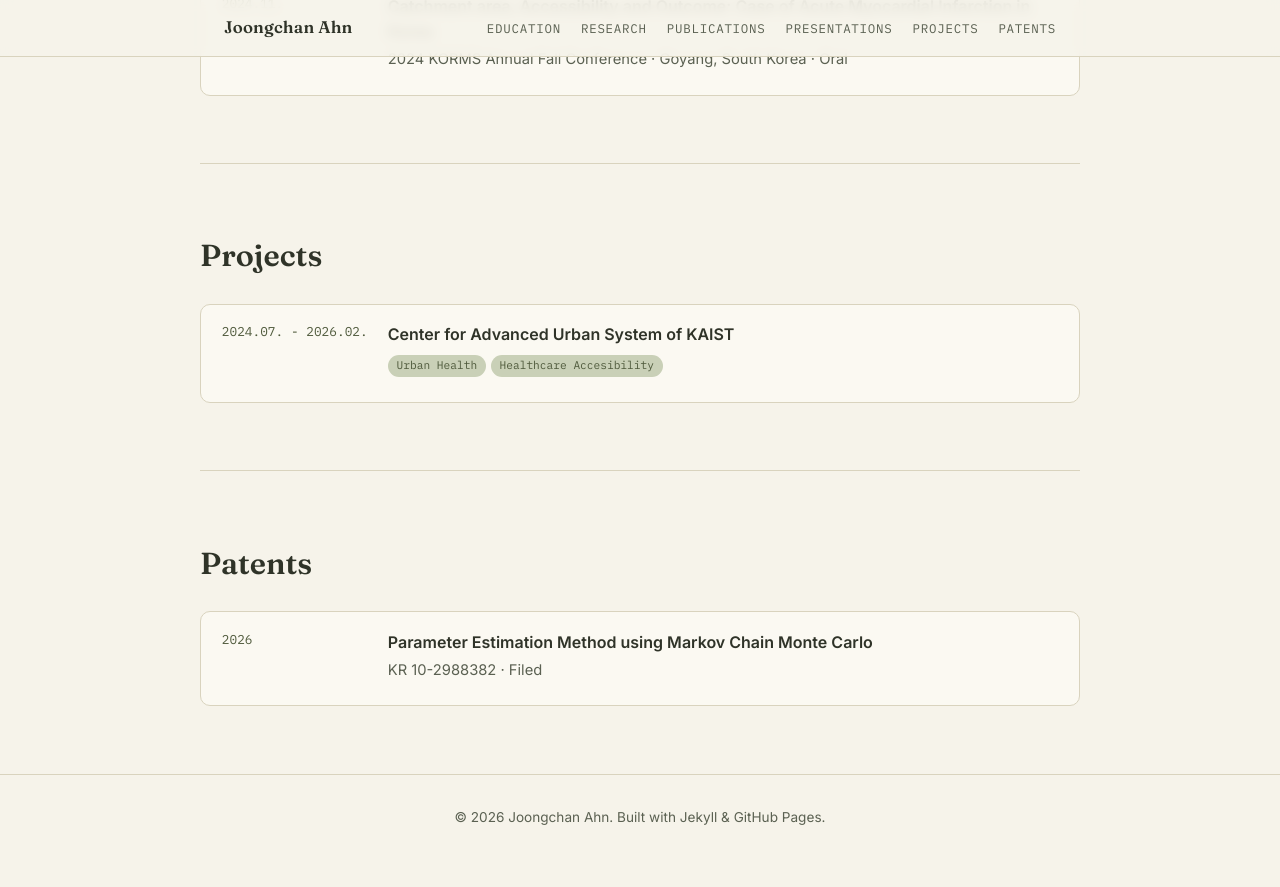
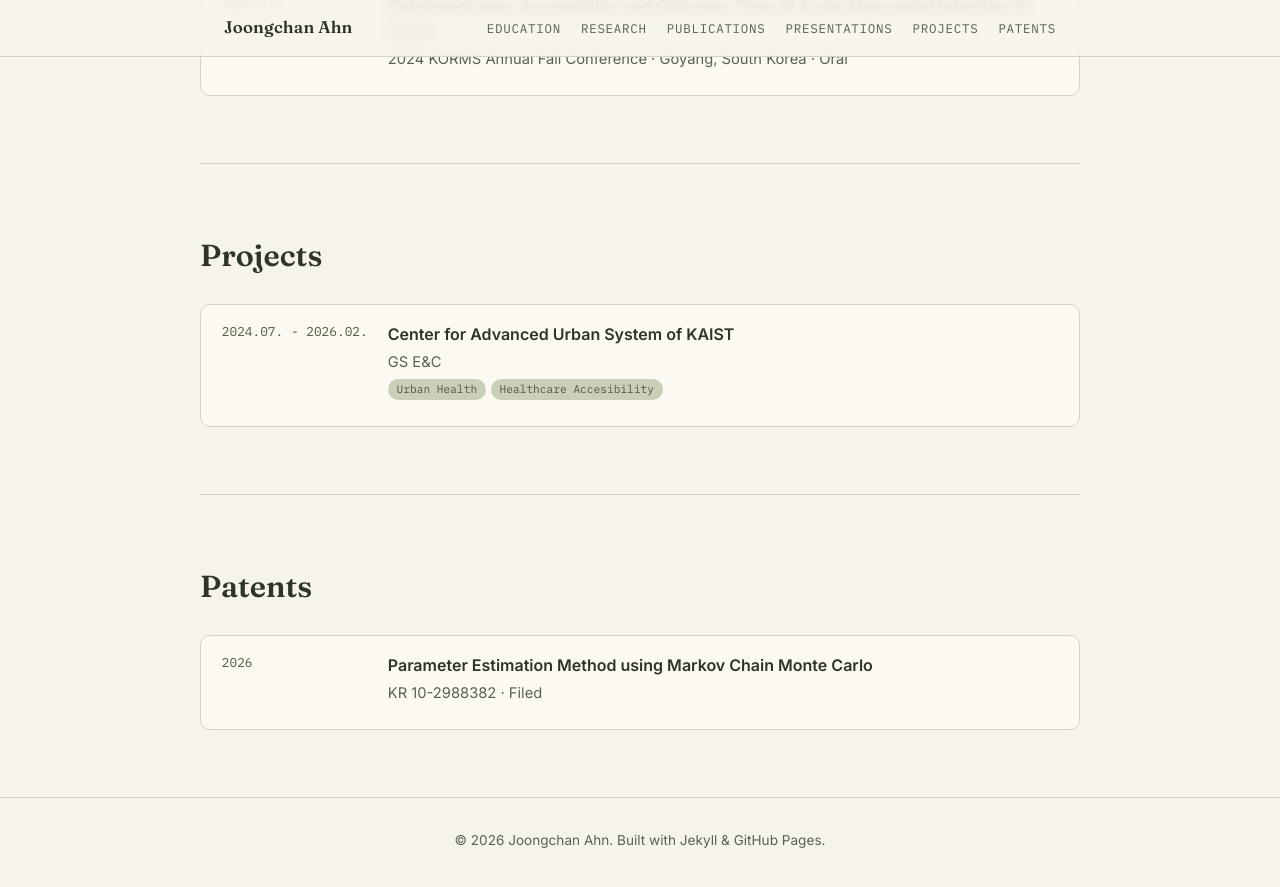
Before and after one commit to jcahn99/jcahn99.github.io, a Jekyll site: the page built from index.md, in a window 1280 px wide and 900 px high, scrolled down 2116 px. Shown: the top 887 px of the window. Built offline with Jekyll 4.4.1, drawn with Linux system fonts in a browser that asks for light colours.

Commit message:
Update section-projects.html

```diff
--- a/_includes/section-projects.html
+++ b/_includes/section-projects.html
@@ -7,6 +7,7 @@
       <div>
         <h3 class="entry__title">{{ item.title }}</h3>
         {% if item.description %}<p class="entry__desc">{{ item.description }}</p>{% endif %}
+        {% if item.funded %}<p class="entry__desc">{{ item.funded }}</p>{% endif %}
         {% if item.tags %}
         <div>
           {% for tag in item.tags %}<span class="tag">{{ tag }}</span>{% endfor %}
```
